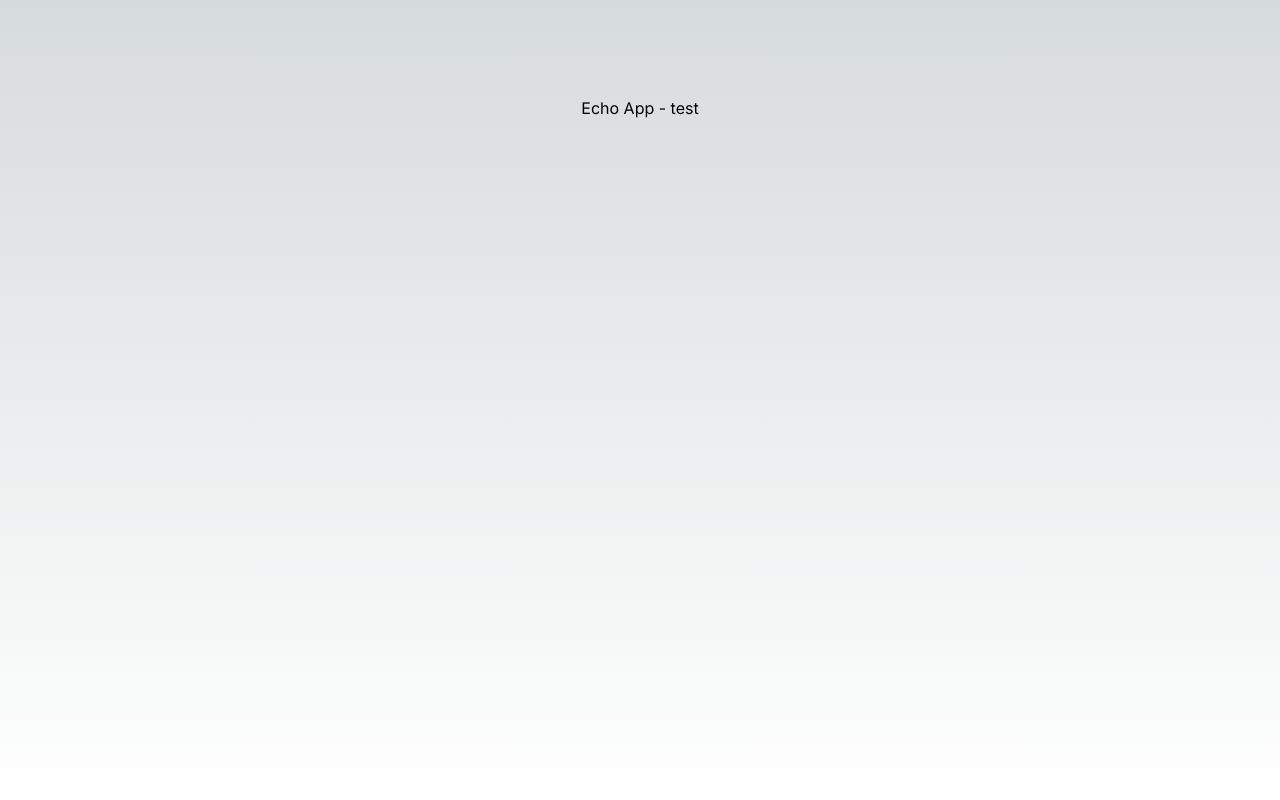
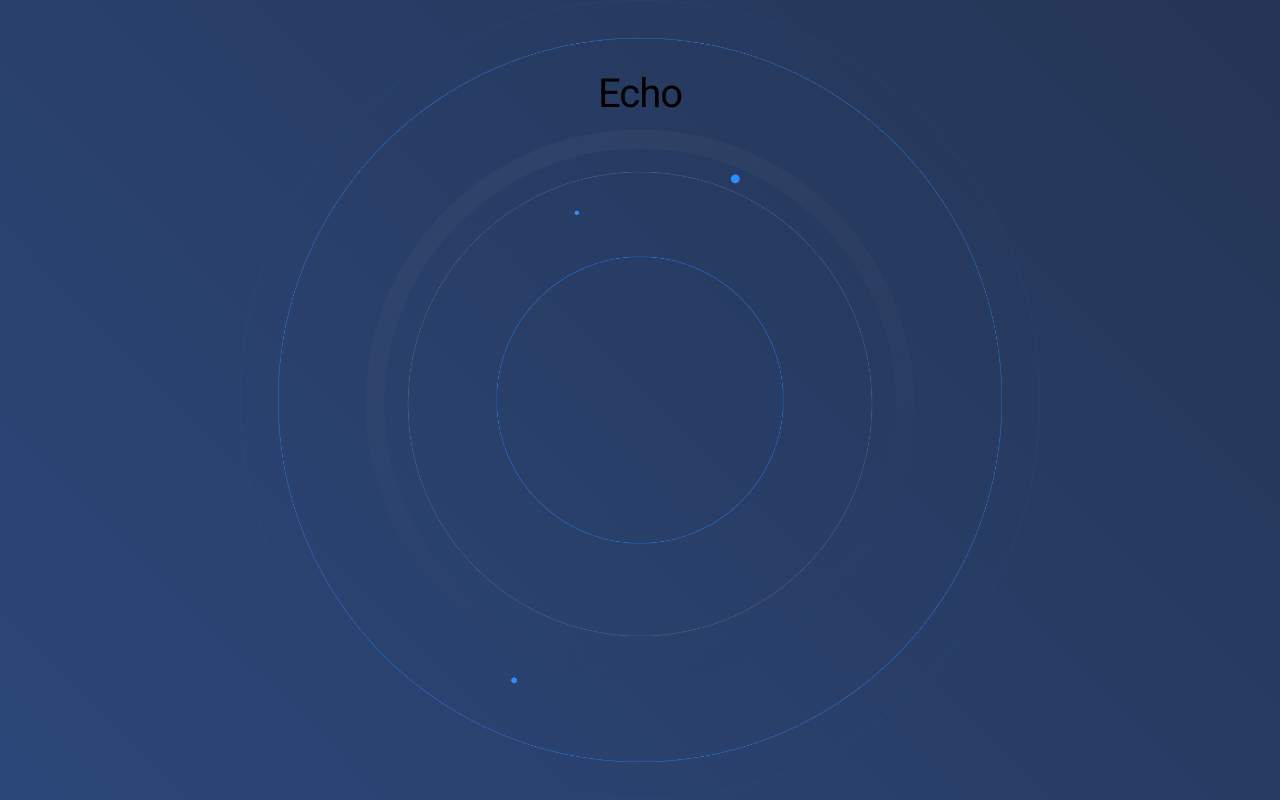
Before and after one commit to App-Echo/echo, a Next.js app: page / in a window 1280 px wide. Built offline with nearby package versions, Linux system fonts and the light colour scheme.

Commit message:
config(tailwind): add base config and styles (#6)
* config(tailwind): add base config and styles

* config(tailwind): modify config and set reference fontsize to 10px

* config(tailwind): add size 0

---------

Co-authored-by: Ale-Sandro <alessandromasson@gmail.com>

```diff
--- a/src/app/globals.css
+++ b/src/app/globals.css
@@ -16,12 +16,11 @@
   }
 }
 
+html {
+  font-size: 62.5%; /* 10px = 62.5% de 16px */
+}
+
 body {
   color: rgb(var(--foreground-rgb));
-  background: linear-gradient(
-      to bottom,
-      transparent,
-      rgb(var(--background-end-rgb))
-    )
-    rgb(var(--background-start-rgb));
+  background: linear-gradient(to bottom, transparent, rgb(var(--background-end-rgb))) rgb(var(--background-start-rgb));
 }
--- a/src/app/layout.tsx
+++ b/src/app/layout.tsx
@@ -1,8 +1,13 @@
 import type { Metadata } from 'next';
-import { Inter } from 'next/font/google';
+import { Roboto } from 'next/font/google';
+import Image from 'next/image';
 import './globals.css';
 
-const inter = Inter({ subsets: ['latin'] });
+const roboto = Roboto({
+  weight: '400',
+  subsets: ['latin'],
+  display: 'swap',
+});
 
 export const metadata: Metadata = {
   title: 'Echo',
@@ -12,7 +17,10 @@ export const metadata: Metadata = {
 export default function RootLayout({ children }: { children: React.ReactNode }) {
   return (
     <html lang="en">
-      <body className={inter.className}>
+      <body className={`${roboto.className} relative bg-diagonal`}>
+        <div className="absolute inset-0">
+          <Image src="/bgCircles.png" alt="Background image" className="object-contain" fill priority />
+        </div>
         {/* <Header /> */}
         {children}
         {/* <Footer /> */}
--- a/src/app/page.tsx
+++ b/src/app/page.tsx
@@ -1,7 +1,7 @@
 export default function Home() {
   return (
-    <main className="flex min-h-screen flex-col items-center justify-between p-24">
-      <h1>Echo App - test</h1>
+    <main className="flex min-h-screen flex-col items-center justify-between p-10">
+      <h1 className="text-normal text-6xl tracking-tight text-light">Echo</h1>
       {/* <Home /> */}
       {/* <Divider /> */}
       {/* <About /> */}
--- a/tailwind.config.ts
+++ b/tailwind.config.ts
@@ -1,4 +1,4 @@
-import type { Config } from 'tailwindcss'
+import type { Config } from 'tailwindcss';
 
 const config: Config = {
   content: [
@@ -7,14 +7,65 @@ const config: Config = {
     './src/app/**/*.{js,ts,jsx,tsx,mdx}',
   ],
   theme: {
+    fontFamily: {
+      roboto: ['Roboto', 'sans-serif'],
+    },
+    screens: {
+      sm: '48rem',
+      md: '64rem',
+      lg: '76rem',
+      xl: '96rem',
+      '2xl': '128rem',
+    },
+    spacing: {
+      '0': '0rem',
+      '1': '0.4rem',
+      '2': '0.8rem',
+      '3': '1.2rem',
+      '4': '1.6rem',
+      '5': '2.4rem',
+      '6': '3.2rem',
+      '7': '4.8rem',
+      '8': '5.4rem',
+      '9': '6rem',
+      '10': '6.4rem',
+    },
+    fontSize: {
+      xs: '1.2rem',
+      sm: '1.4rem',
+      base: '1.6rem',
+      lg: '1.8rem',
+      xl: '2rem',
+      '2xl': '2.4rem',
+      '3xl': '2.8rem',
+      '4xl': '3.2rem',
+      '5xl': '3.6rem',
+      '6xl': '4rem',
+    },
     extend: {
+      colors: {
+        mirage: {
+          '50': '#f4f6fb',
+          '100': '#e8ecf6',
+          '200': '#cbd8ec',
+          '300': '#9db6dc',
+          '400': '#6990c7',
+          '500': '#4672b1',
+          '600': '#345995',
+          '700': '#2b4779',
+          '800': '#273e65',
+          '900': '#253555',
+          '950': '#111827',
+        },
+      },
       backgroundImage: {
         'gradient-radial': 'radial-gradient(var(--tw-gradient-stops))',
-        'gradient-conic':
-          'conic-gradient(from 180deg at 50% 50%, var(--tw-gradient-stops))',
+        'gradient-conic': 'conic-gradient(from 180deg at 50% 50%, var(--tw-gradient-stops))',
+        diagonal: 'linear-gradient(45deg, #2b4779 0%, #253555 100%)',
       },
     },
   },
   plugins: [],
-}
-export default config
+};
+
+export default config;
```
Also changed, not shown: public/bgCircles.png (added).
